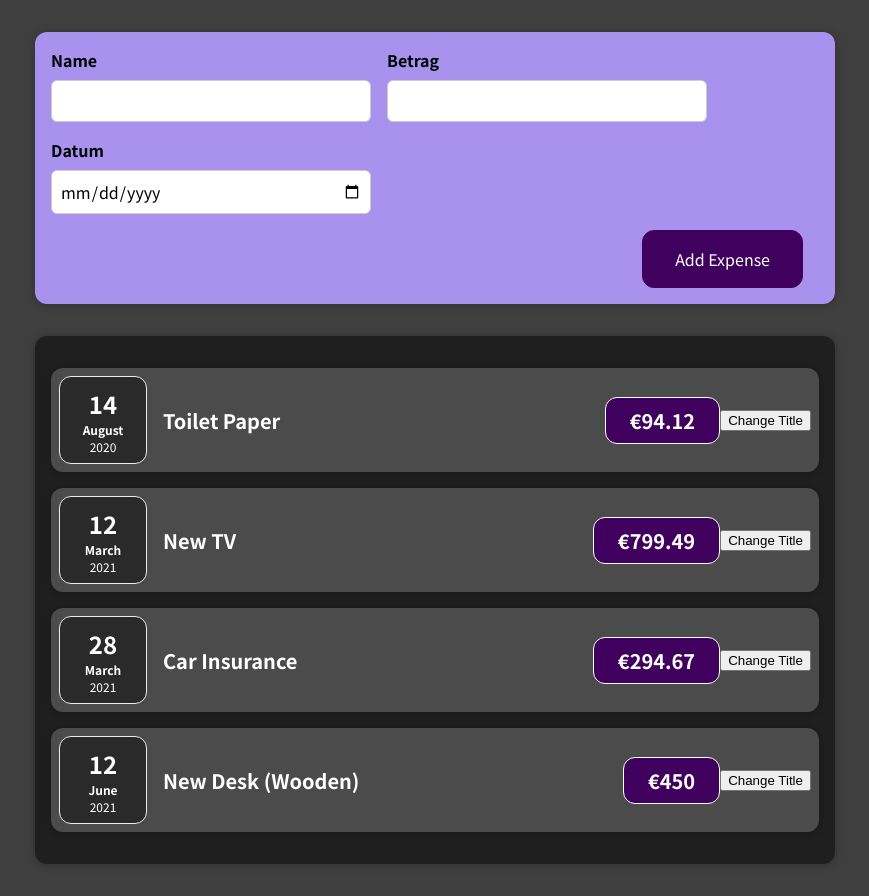
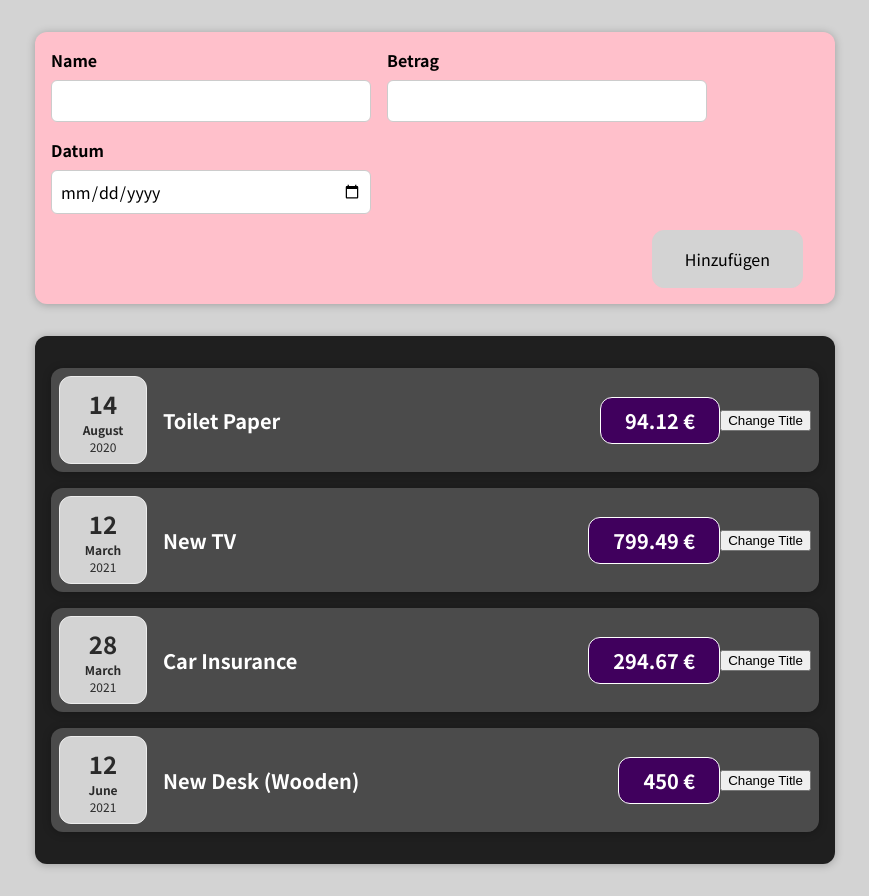
Before and after one commit to katharinadobiosch/Expenses-App, a React (Create React App) app: page / in a window 1280 px wide. Shown: the whole page, without its empty margins (205-1074 px from the left). Built offline with nearby package versions, Linux system fonts and the light colour scheme.

Commit message:
reset input fields after user submit data

```diff
--- a/src/components/Expenses/ExpenseDate.css
+++ b/src/components/Expenses/ExpenseDate.css
@@ -4,8 +4,8 @@
     width: 5.5rem;
     height: 5.5rem;
     border: 1px solid #ececec;
-    background-color: #2a2a2a;
-    color: white;
+    background-color: lightgray;
+    color: #2a2a2a;
     border-radius: 12px;
     align-items: center;
     justify-content: center;
--- a/src/components/Expenses/ExpenseItem.js
+++ b/src/components/Expenses/ExpenseItem.js
@@ -15,7 +15,7 @@ const ExpenseItem = (props) => {
             <ExpenseDate date={props.date} />
             <div className="expense-item__description">
                 <h2>{title}</h2>
-                <div className="expense-item__price">€{props.amount}</div>
+                <div className="expense-item__price">{props.amount} €</div>
             </div>
             <button onClick={clickHandler}>Change Title</button>
         </Card>
--- a/src/components/NewExpense/ExpenseForm.js
+++ b/src/components/NewExpense/ExpenseForm.js
@@ -1,25 +1,72 @@
-import React from "react";
+import React, { useState } from "react";
 import "./ExpenseForm.css";
 
 const ExpenseForm = () => {
+    const [enteredTitle, setEnteredTitle] = useState("");
+    const [enteredAmount, setEnteredAmount] = useState("");
+    const [enteredDate, setEnteredDate] = useState("");
+
+    const titleChangeHandler = (event) => {
+        setEnteredTitle(event.target.value);
+    };
+
+    const amountChangeHandler = (event) => {
+        setEnteredAmount(event.target.value);
+    };
+
+    const dateChangeHandler = (event) => {
+        setEnteredDate(event.target.value);
+    };
+
+    const submitHandler = (event) => {
+        event.preventDefault();
+
+        const expenseData = {
+            title: enteredTitle,
+            amount: enteredAmount,
+            date: new Date(enteredDate),
+        };
+
+        console.log(expenseData);
+        setEnteredTitle("");
+        setEnteredAmount("");
+        setEnteredDate("");
+    };
+
     return (
-        <form>
+        <form onSubmit={submitHandler}>
             <div className="new-expense__controls">
                 <div className="new-expense__control">
                     <label>Name</label>
-                    <input type="text" />
+                    <input
+                        type="text"
+                        value={enteredTitle}
+                        onChange={titleChangeHandler}
+                    />
                 </div>
                 <div className="new-expense__control">
                     <label>Betrag</label>
-                    <input type="number" min="0.01" step="0.01" />
+                    <input
+                        type="number"
+                        min="0.01"
+                        step="0.01"
+                        value={enteredAmount}
+                        onChange={amountChangeHandler}
+                    />
                 </div>
                 <div className="new-expense__control">
                     <label>Datum</label>
-                    <input type="date" min="2019-01-01" max="2022-12-31" />
+                    <input
+                        type="date"
+                        min="2019-01-01"
+                        max="2022-12-31"
+                        value={enteredDate}
+                        onChange={dateChangeHandler}
+                    />
                 </div>
             </div>
             <div className="new-expense__actions">
-                <button type="submit">Add Expense</button>
+                <button type="submit">Hinzufügen</button>
             </div>
         </form>
     );
--- a/src/components/NewExpense/NewExpense.css
+++ b/src/components/NewExpense/NewExpense.css
@@ -1,5 +1,5 @@
 .new-expense {
-    background-color: #a892ee;
+    background-color: pink;
     padding: 1rem;
     margin: 2rem auto;
     width: 50rem;
@@ -13,17 +13,17 @@
     font: inherit;
     cursor: pointer;
     padding: 1rem 2rem;
-    border: 1px solid #40005d;
-    background-color: #40005d;
-    color: white;
+    border: 1px solid lightgray;
+    background-color: lightgray;
+    color: 220131;
     border-radius: 12px;
     margin-right: 1rem;
 }
 
 .new-expense button:hover,
 .new-expense button:active {
-    background-color: #510674;
-    border-color: #510674;
+    background-color: lightgray;
+    border-color: lightgray;
 }
 
 .new-expense button.alternative {
--- a/src/index.css
+++ b/src/index.css
@@ -1,14 +1,14 @@
-@import url('https://fonts.googleapis.com/css2?family=Noto+Sans+JP:wght@400;700&display=swap');
+@import url("https://fonts.googleapis.com/css2?family=Noto+Sans+JP:wght@400;700&display=swap");
 
 * {
-  box-sizing: border-box;
+    box-sizing: border-box;
 }
 
 html {
-  font-family: 'Noto Sans JP', sans-serif;
+    font-family: "Noto Sans JP", sans-serif;
 }
 
 body {
-  margin: 0;
-  background-color: #3f3f3f;
+    margin: 0;
+    background-color: lightgray;
 }
```
Also changed, not shown: 1 other file (tests, documents, lock files or other folders).
